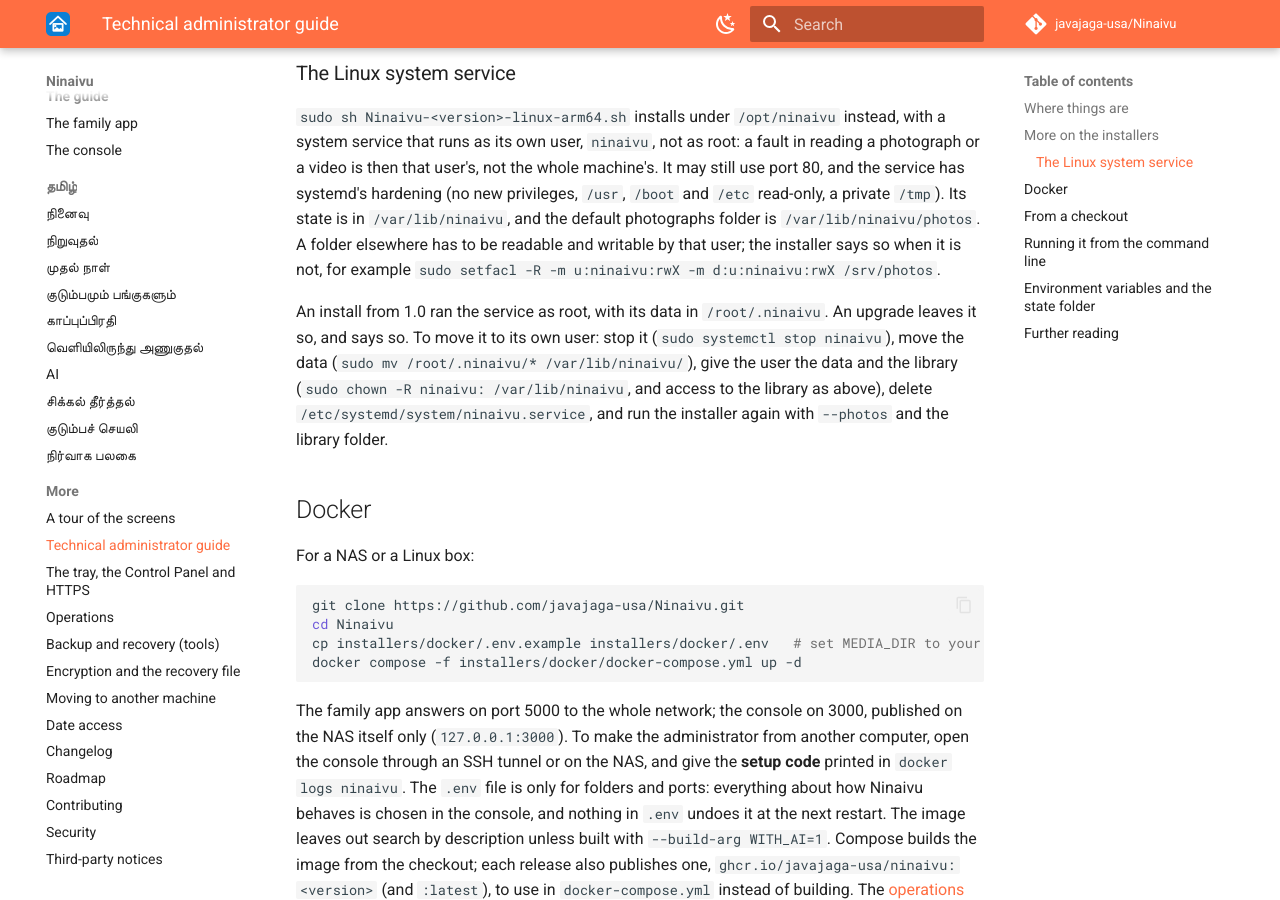
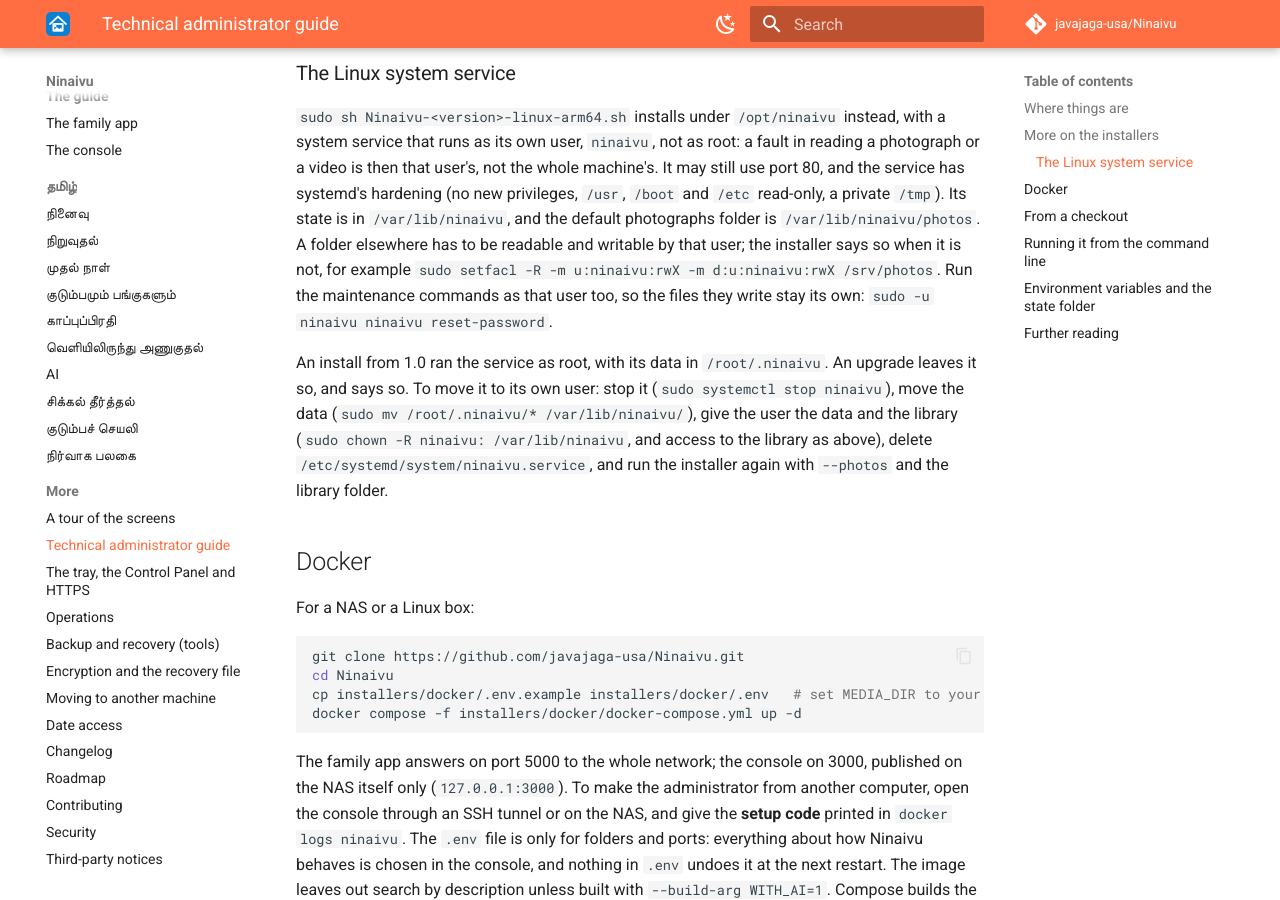
Before and after one commit to javajaga-usa/Ninaivu, an MkDocs documentation site: the page built from docs/admin-guide.md, in a window 1280 px wide and 900 px high, scrolled down 1164 px. Built offline with MkDocs 1.6.1 and Material for MkDocs 9.7.7, drawn with Linux system fonts in a browser that asks for light colours; comment, search, counter and statistics services are not loaded.

Commit message:
Linux installer: keep a root install that has root's data on root; user creation on more distros
A root install whose data is in root's home (from 1.0, with or without a
service) keeps running as root rather than starting empty as the new
service user; useradd makes the group too, and BusyBox's adduser is
handled. The admin guide says to run maintenance commands as that user.

Co-Authored-By: Claude Opus 5.5 (1M context) <noreply@anthropic.com>
Claude-Session: https://claude.ai/code/session_01KGrvRUk8buGRPYBTaPcogj

```diff
--- a/docs/admin-guide.md
+++ b/docs/admin-guide.md
@@ -48,7 +48,9 @@ hardening (no new privileges, `/usr`, `/boot` and `/etc` read-only, a private
 `/tmp`). Its state is in `/var/lib/ninaivu`, and the default photographs
 folder is `/var/lib/ninaivu/photos`. A folder elsewhere has to be readable
 and writable by that user; the installer says so when it is not, for example
-`sudo setfacl -R -m u:ninaivu:rwX -m d:u:ninaivu:rwX /srv/photos`.
+`sudo setfacl -R -m u:ninaivu:rwX -m d:u:ninaivu:rwX /srv/photos`. Run the
+maintenance commands as that user too, so the files they write stay its own:
+`sudo -u ninaivu ninaivu reset-password`.
 
 An install from 1.0 ran the service as root, with its data in
 `/root/.ninaivu`. An upgrade leaves it so, and says so. To move it to its own
```
Also changed, not shown: 1 other file.
